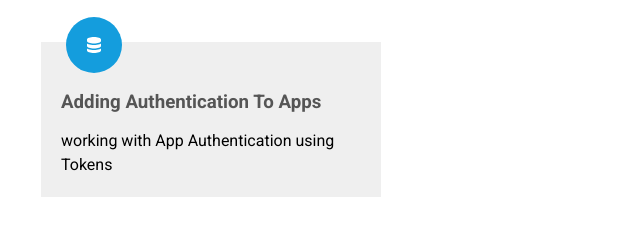
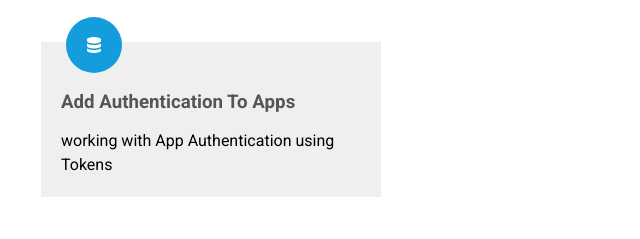
Before and after one commit to alaamohamed58/alaa-portfolio, a plain HTML site: page index.html in a window 1280 px wide. Shown: the part 3137-3376 px from the top of the page, 429-1069 px from the left. Drawn offline with nearby package versions, Linux system fonts and the light colour scheme.

Commit message:
Update index.html

```diff
--- a/index.html
+++ b/index.html
@@ -355,7 +355,7 @@
                 <div class="icon">
                   <i class="fa-solid fa-database"></i>
                 </div>
-                <h3>Adding Authentication to Apps</h3>
+                <h3>Add Authentication to Apps</h3>
                 <p>working with App Authentication using Tokens</p>
               </div>
             </div>
```
